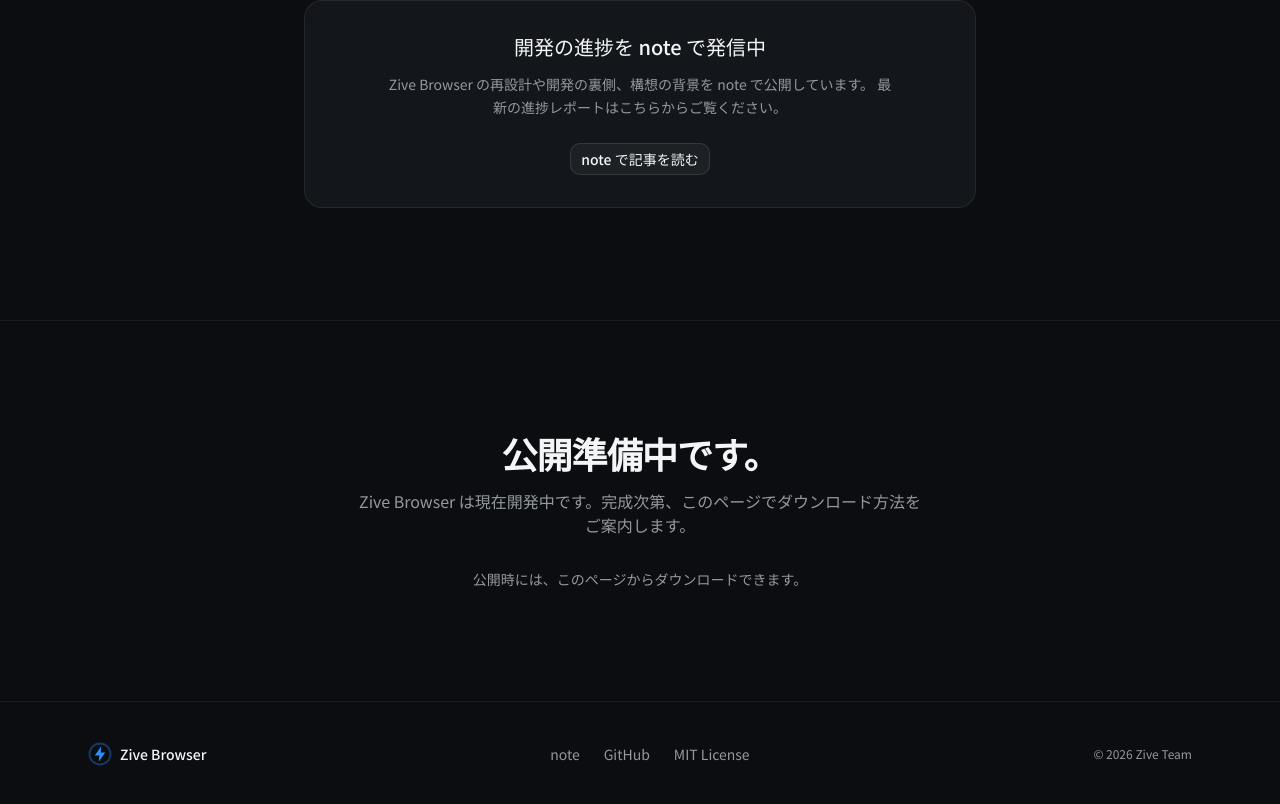
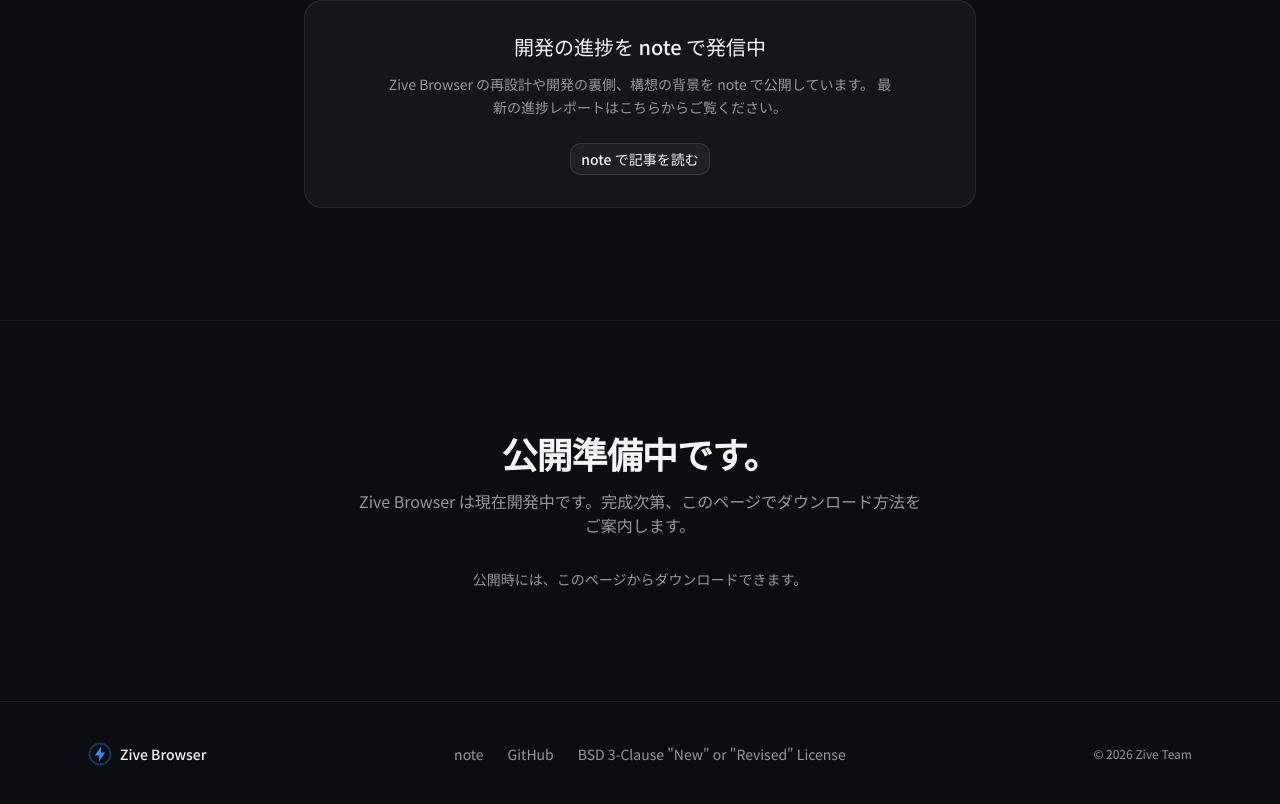
Before and after one commit to Oruna528/zivebrowser-site, a Next.js app: page / in a window 1280 px wide. Shown: the part 2946-3750 px from the top of the page. Built offline with nearby package versions, Linux system fonts and the light colour scheme.

Commit message:
Change license mention from MIT to BSD 3-Clause

```diff
--- a/components/site-footer.tsx
+++ b/components/site-footer.tsx
@@ -32,7 +32,7 @@ export function SiteFooter() {
             rel="noopener noreferrer"
             className="text-sm text-muted-foreground transition-colors hover:text-foreground"
           >
-            MIT License
+            BSD 3-Clause "New" or "Revised" License
           </a>
         </nav>
 
```
